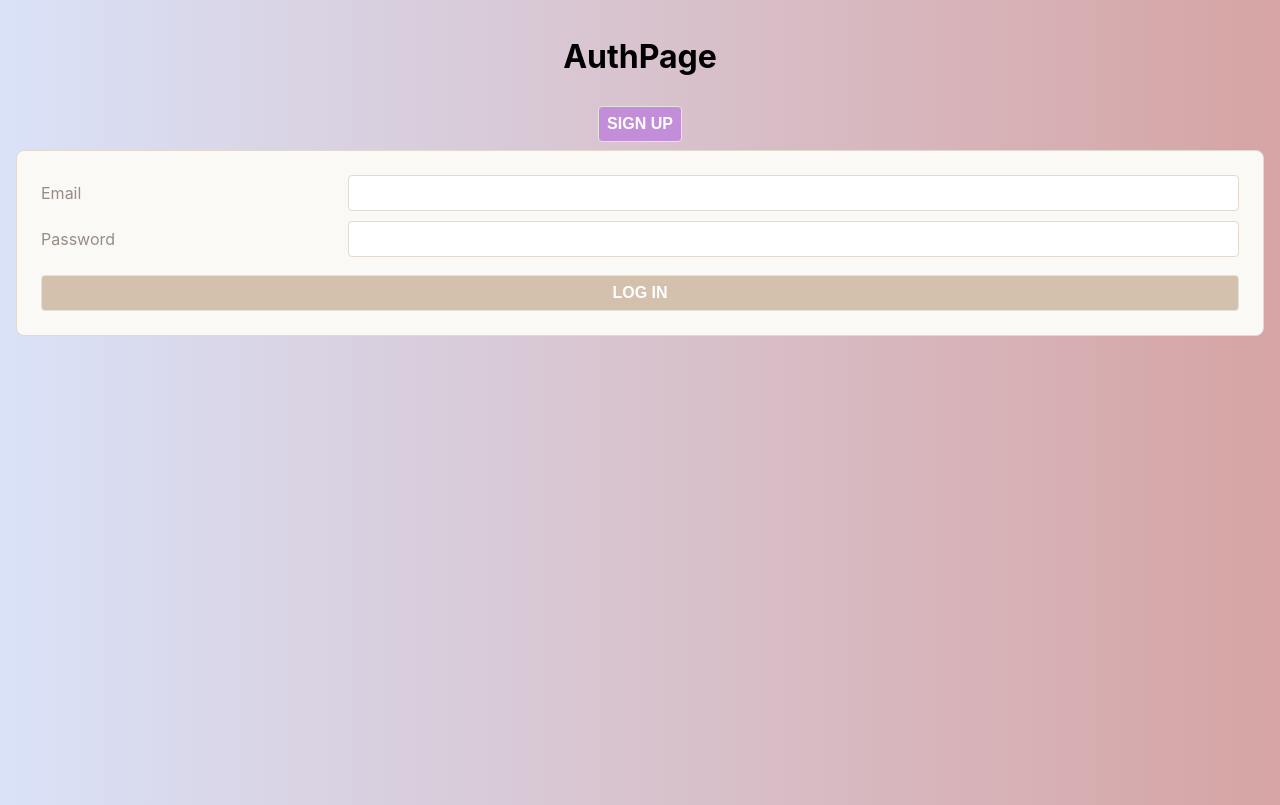
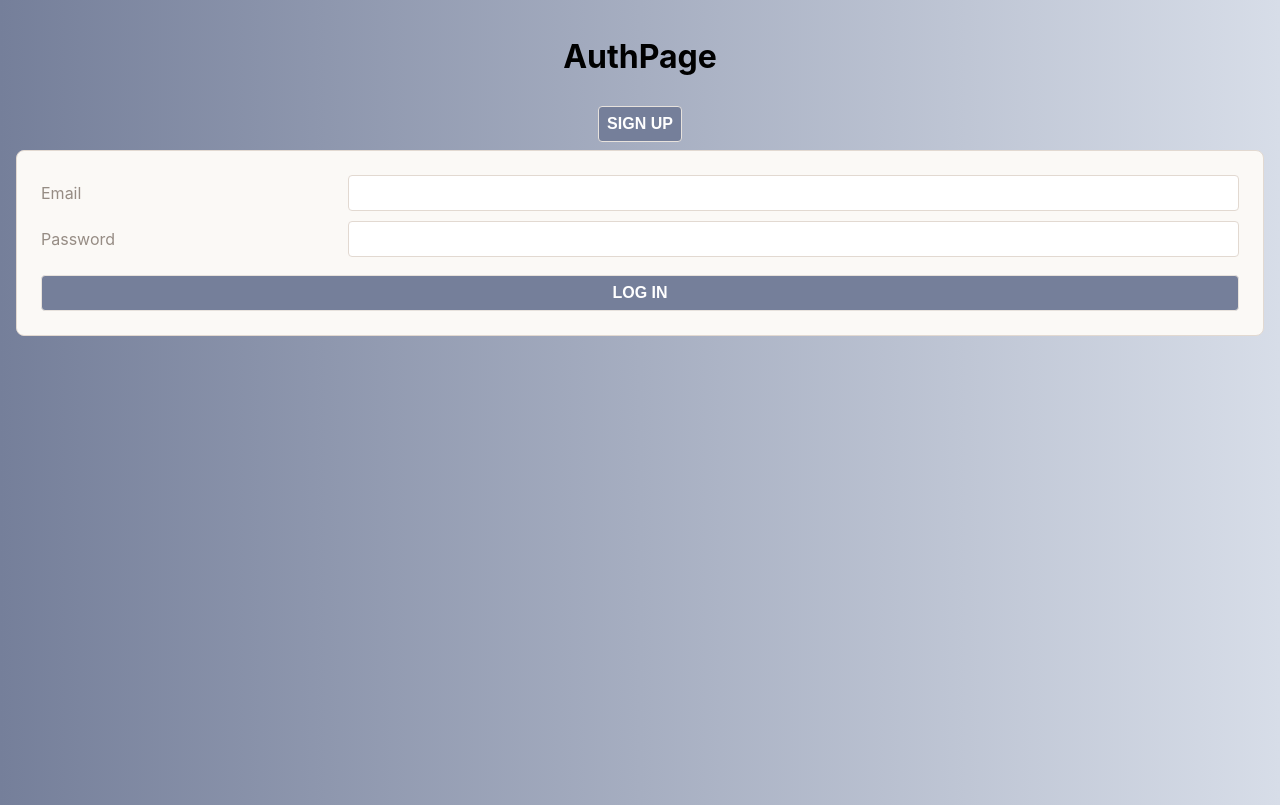
Before and after one commit to mGrimley/HabitTracker, a React (Create React App) app: page / in a window 1280 px wide. Built offline with nearby package versions, Linux system fonts and the light colour scheme.

Commit message:
Modifies AuthPage a lil more

```diff
--- a/src/index.css
+++ b/src/index.css
@@ -4,8 +4,8 @@
   --tan-1: #FBF9F6;
   --tan-2: #E7E2DD;
   --tan-3: #E2D9D1;
-  --tan-4: #D3C1AE;
-  --blue: #c28eda;
+  --tan-4: #757f9a;
+  --blue: #757f9a;
   --text-light: #968c84;
   --text-dark: #615954;
 }
@@ -22,7 +22,7 @@ body {
   -webkit-font-smoothing: antialiased;
   -moz-osx-font-smoothing: grayscale;
   /* background-color: var(--tan-4); */
-  background: linear-gradient(to right, #dae2f8, #d6a4a4);
+  background: linear-gradient(to right, #757f9a, #d7dde8);
   padding: 2vmin;
   height: 100vh;
 }
```
